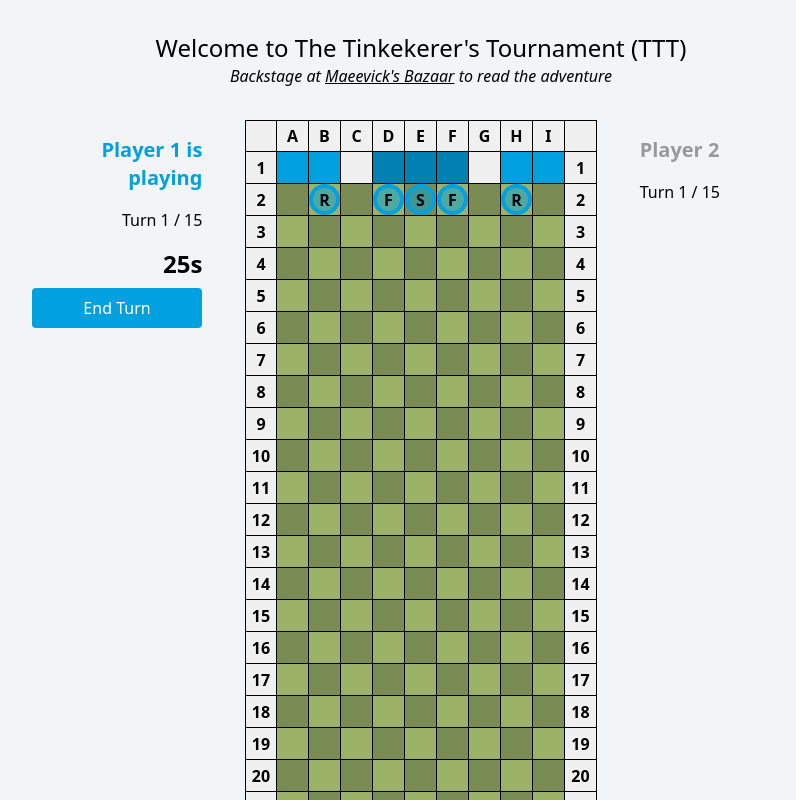
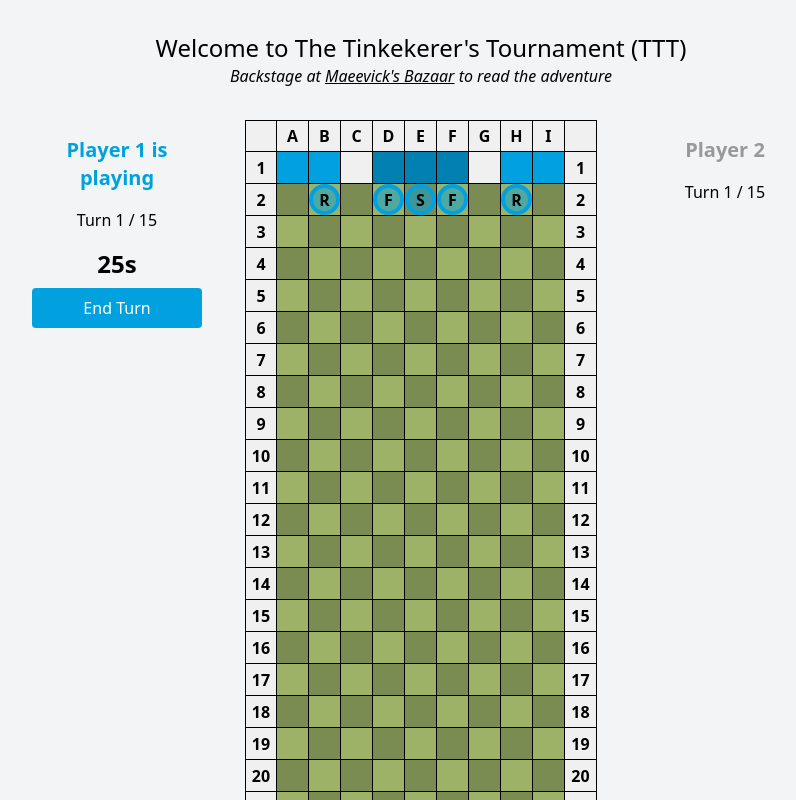
Before and after one commit to Maeevick/the-tinkerers-tournament, a SvelteKit app: page / in a window 1280 px wide. Shown: the top 800 px of the page, without its empty margins (219-1015 px from the left). Built offline with nearby package versions, Linux system fonts and the light colour scheme.

Commit message:
refactor: improve layout

```diff
--- a/src/routes/+page.svelte
+++ b/src/routes/+page.svelte
@@ -5,14 +5,14 @@
 </script>
 
 <div class="col-span-1"></div>
-<div class="col-span-1 flex flex-col text-right">
-	<div class="h-50"><TurnInfo team="home" player="1" /></div>
+<div class="col-span-1 flex flex-col text-center">
+	<TurnInfo team="home" player="1" />
 	<CharacterInfo team="home" />
 </div>
 <div class="col-span-2 flex justify-center">
 	<Board />
 </div>
-<div class="col-span-1 flex flex-col">
-	<div class="h-50"><TurnInfo team="away" player="2" /></div>
+<div class="col-span-1 flex flex-col text-center">
+	<TurnInfo team="away" player="2" />
 	<CharacterInfo team="away" />
 </div>
--- a/src/routes/components/TurnInfo.svelte
+++ b/src/routes/components/TurnInfo.svelte
@@ -19,6 +19,7 @@
 	}
 </script>
 
+<div class="h-50">
 	<div class="flex flex-1 flex-col justify-items-start space-y-4 p-4">
 		<div class="text-xl font-bold" style:color={isOver || isActive ? COLORS[team].light : '#999'}>
 			Player {player}
@@ -44,3 +45,4 @@
 			{/if}
 		{/if}
 	</div>
+</div>
```
Lines whose indentation alone changed are shown as unchanged.
